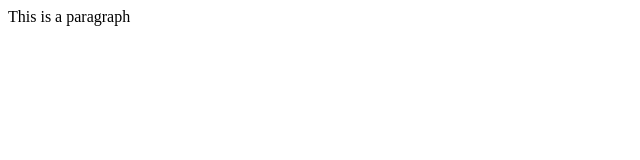
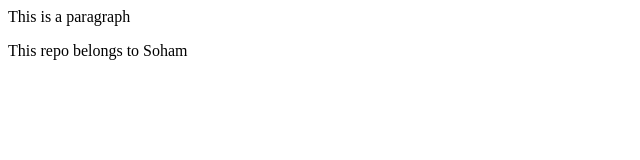
Before and after one commit to SohamJ8711/CasualRepo, a plain HTML site: page index.html in a window 1280 px wide. Shown: the whole page, without its empty margins (0-640 px from the left). Drawn offline with Linux system fonts and the light colour scheme.

Commit message:
mentioned the owner

```diff
--- a/index.html
+++ b/index.html
@@ -1 +1,2 @@
 <p>This is a paragraph</p>
+<p>This repo belongs to Soham</p>
```
